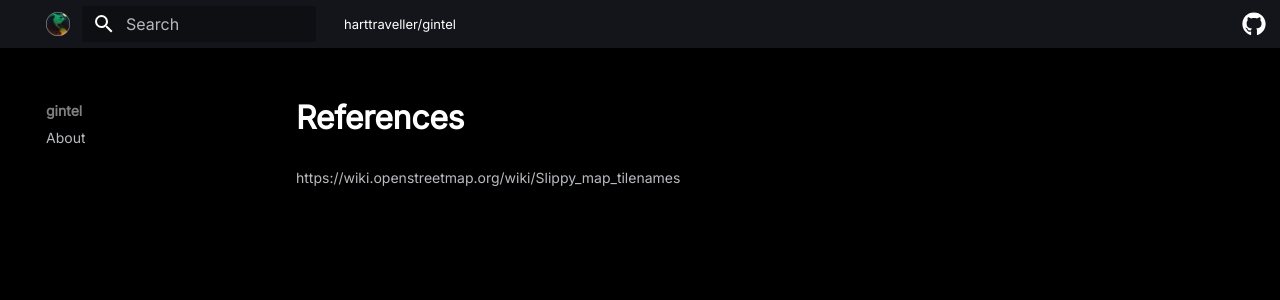
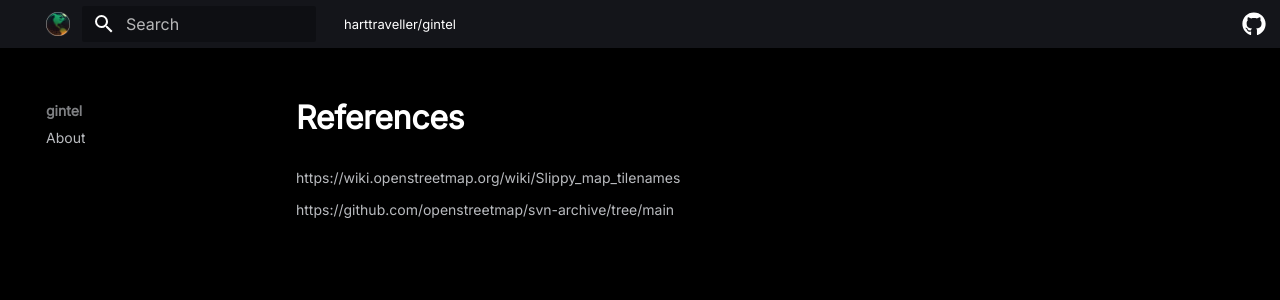
Before and after one commit to harttraveller/gintel, an MkDocs documentation site: the page built from docs/references.md, in a window 1280 px wide. Shown: the top 300 px of the page. Built offline with MkDocs 1.6.1 and Material for MkDocs 9.7.7, drawn with Linux system fonts in a browser that asks for light colours; comment, search, counter and statistics services are not loaded; some of the changed lines change nothing that is shown.

Commit message:
docs/references: add openstreemap reference

```diff
--- a/docs/references.md
+++ b/docs/references.md
@@ -1,3 +1,5 @@
 # References
 
 https://wiki.openstreetmap.org/wiki/Slippy_map_tilenames
+
+https://github.com/openstreetmap/svn-archive/tree/main
```
